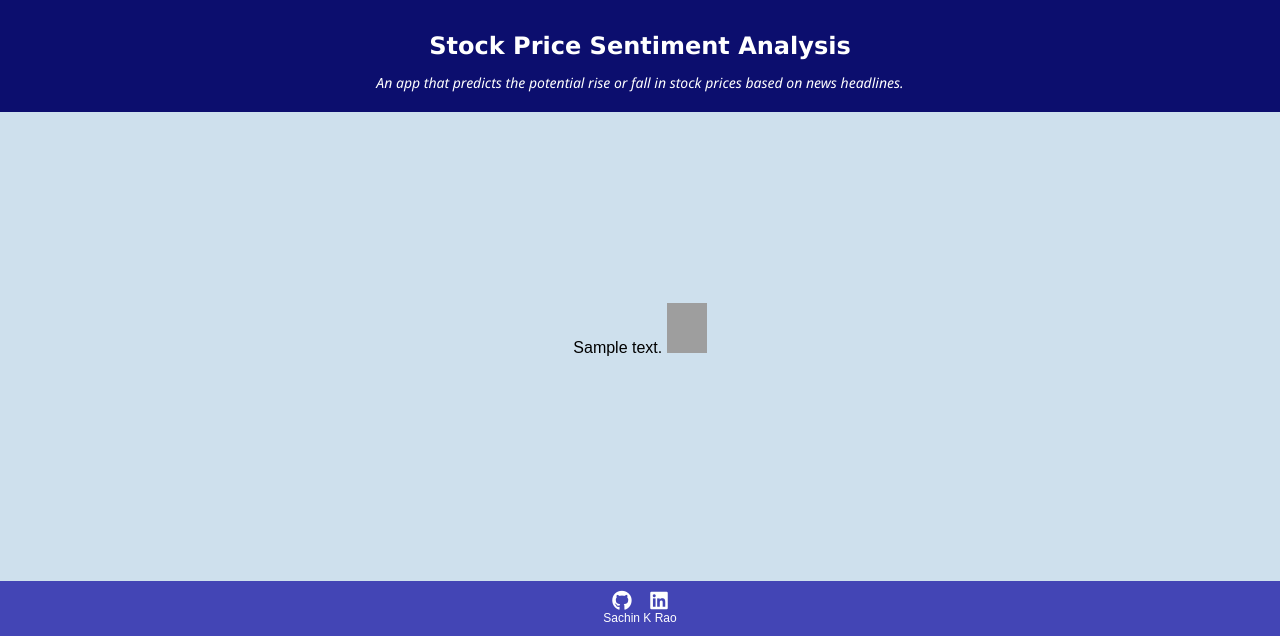
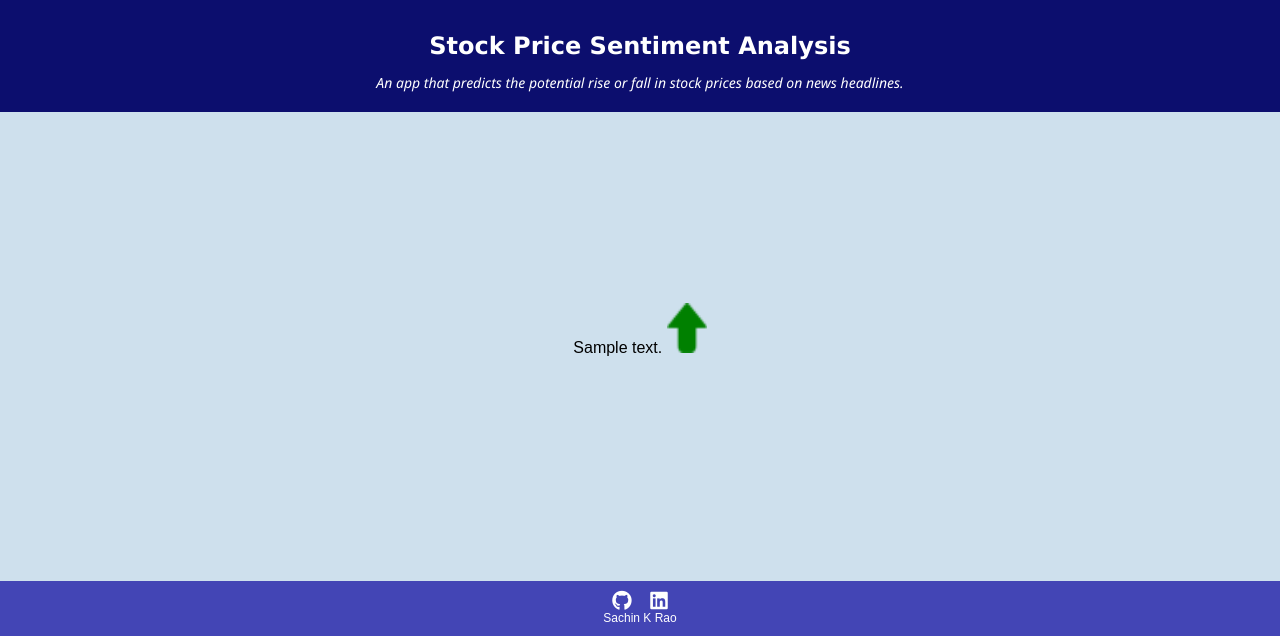
Before and after one commit to sachinrao24/StockSentimentAnalysis, a Flask app: template templates/result.html in a window 1280 px wide. Shown: the top 636 px of the page. Run offline with Flask 2, Linux system fonts and the light colour scheme; the template is opened without the code that fills it: most values are stand-ins (such as "Sample title", 1, 10 or a date in 2020); parts of the project's set-up code (start-up, migrations or seed data) failed here and were passed over; some libraries are stand-ins or nearby versions; grey boxes are pictures that could not be loaded.

Commit message:
Add files via upload

```diff
--- a/templates/result.html
+++ b/templates/result.html
@@ -28,7 +28,7 @@
                     {% if result==1 %}
                         <img src="{{ url_for('static', filename='fall.png') }}" width="40px" height="50" style="display: inline-block;">
                     {% else %}
-                        <img src="{{ url_for('static', filename='rise.png') }}" width="40px" height="50" style="display: inline-block;">
+                        <img src="{{ url_for('static', filename='raise.png') }}" width="40px" height="50" style="display: inline-block;">
                     {% endif %}
                 </p>
 			</div>
```
